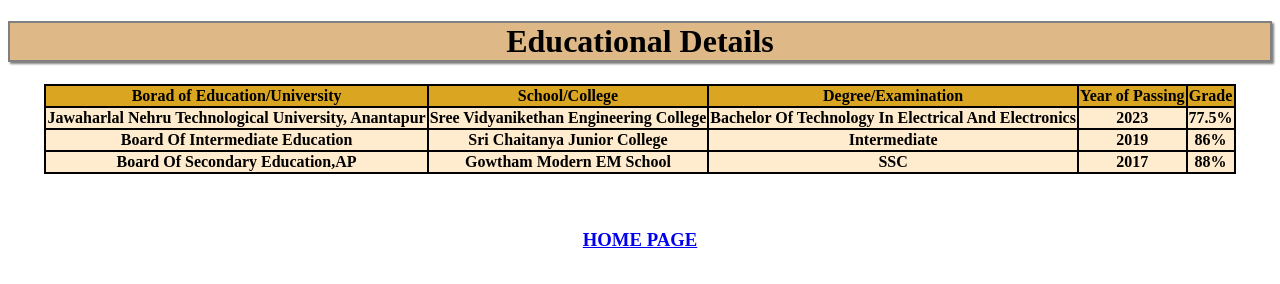
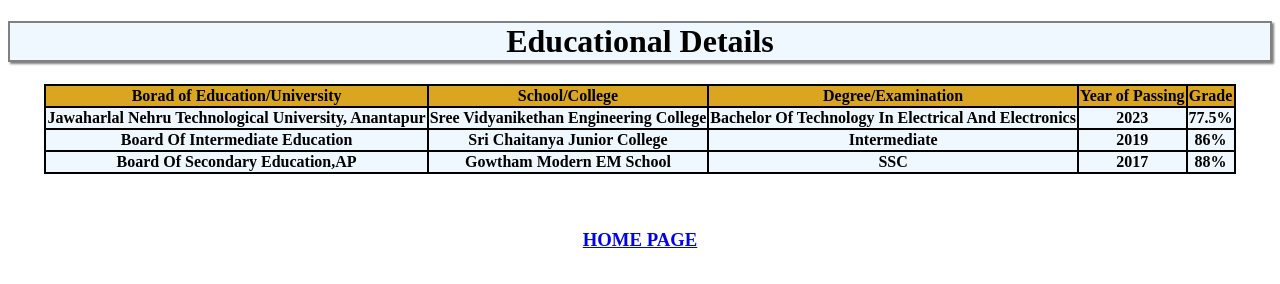
Before and after one commit to BhavanaMidde/portfolio.githhub.io, a plain HTML site: page education1.html in a window 1280 px wide. Drawn offline with Linux system fonts and the light colour scheme.

Commit message:
Update education1.html

```diff
--- a/education1.html
+++ b/education1.html
@@ -14,11 +14,13 @@
         h1{
            text-align: center;
              border: 2px solid grey;
-            background-color: burlywood;
+            background-color: aliceblue;
             box-shadow: 2px 2px 2px grey;
+
         }
          .one{
-            background-color:blanchedalmond;
+            background-color:aliceblue;
+        }
         }
 
     </style>
```
